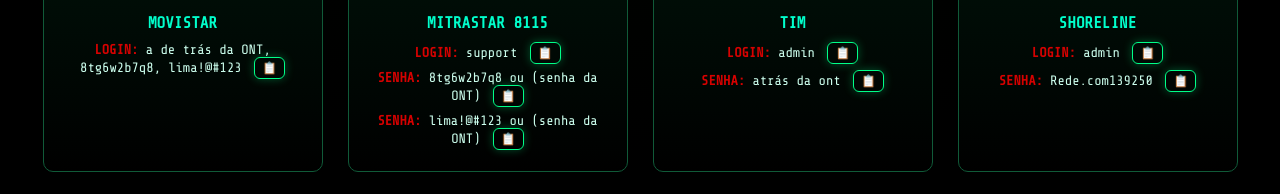
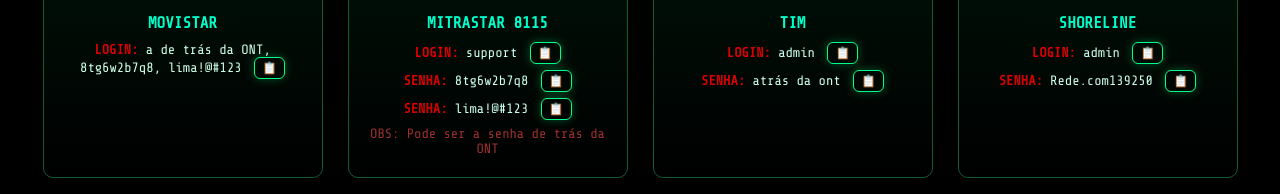
Before and after one commit to Tallysson2k23/Setor-TecnicoONTs, a plain HTML site: page index.html in a window 1280 px wide. Shown: the part 1197-1391 px from the top of the page. Drawn offline with nearby package versions, Linux system fonts and the light colour scheme; grey boxes are pictures that could not be loaded.

Commit message:
ajuste de ont

```diff
--- a/index.html
+++ b/index.html
@@ -216,17 +216,18 @@
                     <p><strong>LOGIN:</strong> a de trás da ONT, 8tg6w2b7q8, lima!@#123 <button onclick="copiarTexto('a de trás da ONT, 8tg6w2b7q8, lima!@#123', this)">📋</button></p>
                 </div>
             </div>
-
             <div class="gallery-item">
-                <img src="https://i.postimg.cc/G224LVJB/Whats-App-Image-2025-04-01-at-14-58-31.jpg" alt="Imagem 6">
+                <img src="https://i.postimg.cc/G224LVJB/Whats-App-Image-2025-04-01-at-14-58-31.jpg" alt="Imagem 1">
                 <div class="info">
                     <h2>MITRASTAR 8115</h2>
                     <p><strong>LOGIN:</strong> support <button onclick="copiarTexto('support', this)">📋</button></p>
-                    <p><strong>SENHA:</strong> 8tg6w2b7q8 ou (senha da ONT) <button onclick="copiarTexto('8tg6w2b7q8', this)">📋</button></p>
-                    <p><strong>SENHA:</strong> lima!@#123 ou (senha da ONT) <button onclick="copiarTexto('lima!@#123', this)">📋</button></p>
+                    <p><strong>SENHA:</strong> 8tg6w2b7q8 <button onclick="copiarTexto('8tg6w2b7q8', this)">📋</button></p>
+                    <p><strong>SENHA:</strong> lima!@#123 <button onclick="copiarTexto('lima!@#123', this)">📋</button></p>
+                    <p style="color: rgb(155, 47, 47);">OBS: Pode ser a senha de trás da ONT</p>
 
                 </div>
             </div>
+
 
             <div class="gallery-item">
                 <img src="https://i.postimg.cc/28JM2ZXg/Whats-App-Image-2025-04-01-at-14-58-41.jpg" alt="Imagem 7">
```
